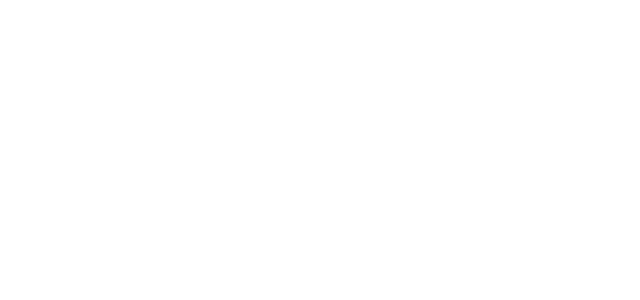
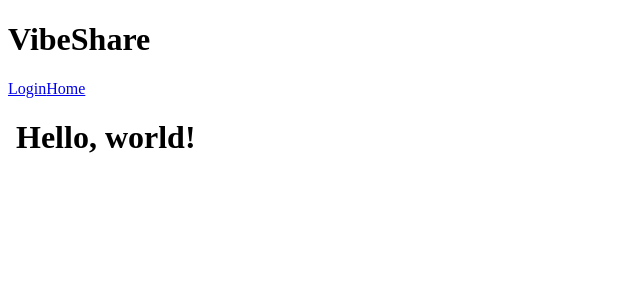
Before and after one commit to martinkent2003/musicApp, an Angular app: page /home in a window 1280 px wide. Before the commit this address led to /. Shown: the top 300 px of the page, without its empty margins (0-640 px from the left). Built offline with nearby package versions, Linux system fonts and the light colour scheme.

Commit message:
dual windown update

```diff
--- a/src/app/app.component.html
+++ b/src/app/app.component.html
@@ -1,2 +1,9 @@
 <!-- app.component.html -->
-<router-outlet></router-outlet>
+<div>
+  <h1>VibeShare</h1>
+  <nav>
+    <a routerLink="/login">Login</a>
+    <a routerLink="/home">Home</a>
+  </nav>
+  <router-outlet></router-outlet>
+</div>
--- a/src/app/home/home.component.html
+++ b/src/app/home/home.component.html
@@ -1,15 +1,7 @@
-<div class = "form-container">
-    <form class = "form-outline" (ngSubmit)="onSubmit()">
-        <label>
-          HOME:
-          <input type="email" [(ngModel)]="email" name="email" required>
-        </label>
-        <br>
-        <label>
-          HOME:
-          <input type="password" [(ngModel)]="password" name="password" required>
-        </label>
-        <br>
-        <button type="submit">Log In</button>
-      </form>
-    </div>
+
+<head>
+  <title>Hello, world!</title>
+</head>
+<body>
+  <h1>Hello, world!</h1>
+</body>
```
Also changed, not shown: src/app/app-routing.module.ts (+4 -3 lines), src/app/home/home.component.ts (line endings or trailing spaces), src/app/login/login.component.html (line endings or trailing spaces).
